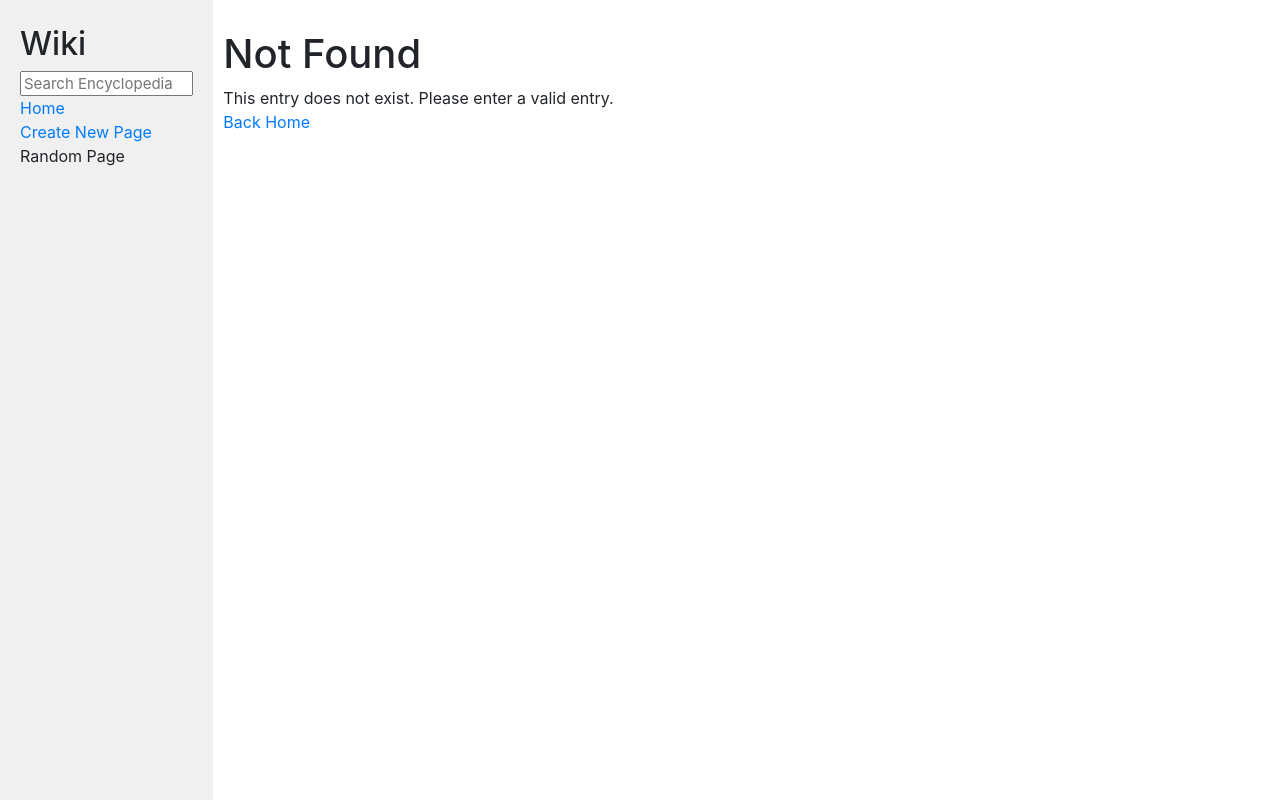
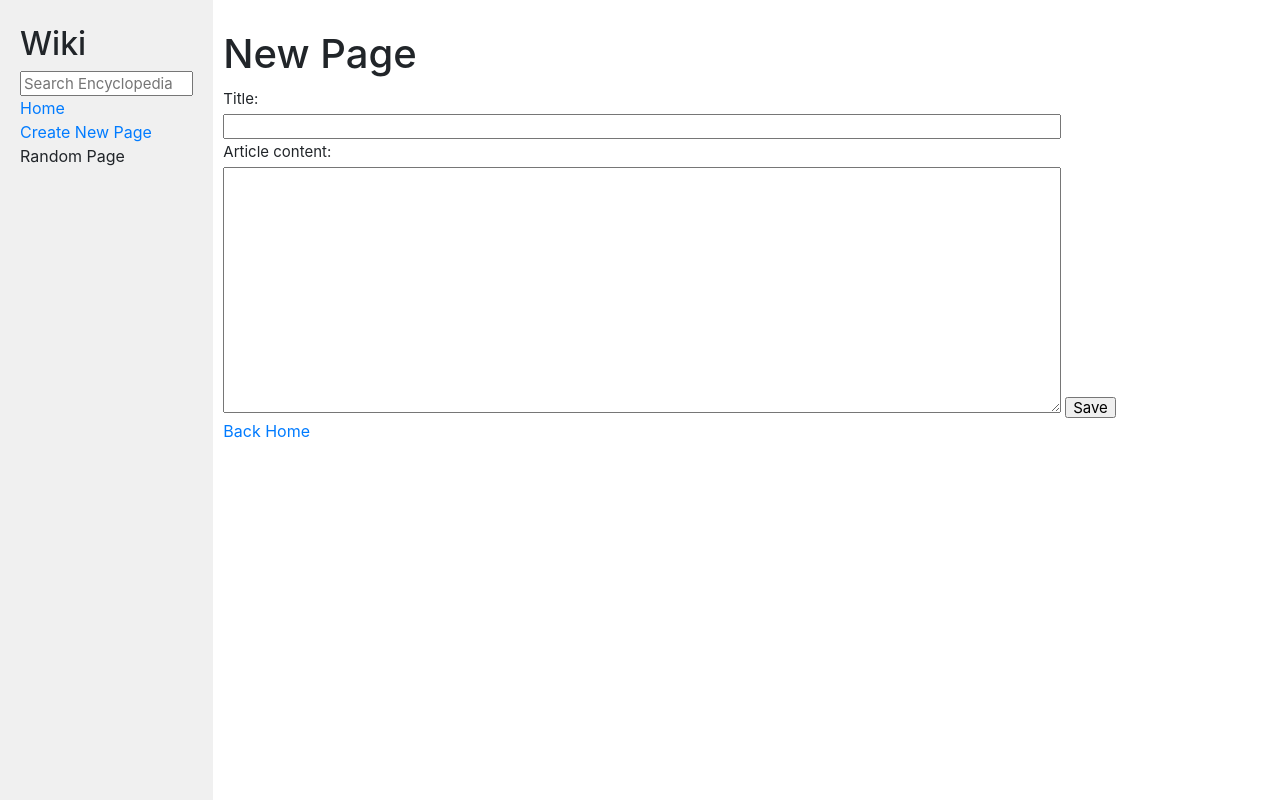
Before and after one commit to karlsauter/CS50W, a Django app: page /wiki/new/ in a window 1280 px wide. Run offline with Django 3.2, Linux system fonts and the light colour scheme; some libraries are stand-ins or nearby versions.

Commit message:
Finished implementing New Page

```diff
--- a/Project1/encyclopedia/forms.py
+++ b/Project1/encyclopedia/forms.py
@@ -1,4 +1,6 @@
 from django import forms
+from django.core.exceptions import ValidationError
+from . import util
 
 class SearchForm(forms.Form):
     q = forms.CharField(label="", required=False, max_length=100, widget=forms.TextInput(attrs={
@@ -6,10 +8,16 @@ class SearchForm(forms.Form):
         "placeholder":"Search Encyclopedia"
     }))
 
-class NewPageForm(forms.Form):
+class EntryForm(forms.Form):
     title = forms.CharField(label="Title", max_length=100, widget=forms.TextInput(attrs={
         "class":"title"
     }))
     content = forms.CharField(label="Article content", max_length=1000, widget=forms.Textarea(attrs={
         "class":"content"
     }))
+
+    def clean_title(self):
+        title = self.cleaned_data["title"]
+        if util.get_entry(title):
+            raise ValidationError("This entry already exists. Choose a different title.")
+        return title
--- a/Project1/encyclopedia/templates/encyclopedia/layout.html
+++ b/Project1/encyclopedia/templates/encyclopedia/layout.html
@@ -20,7 +20,7 @@
                         <a href="{% url 'index' %}">Home</a>
                     </div>
                     <div>
-                        <a href="{% url 'newpage' %}">Create New Page</a>
+                        <a href="{% url 'new' %}">Create New Page</a>
                     </div>
                     <div>
                         Random Page
--- a/Project1/encyclopedia/templates/encyclopedia/newpage.html
+++ b/Project1/encyclopedia/templates/encyclopedia/new.html
@@ -7,7 +7,8 @@
 {% block body %}
     <h1>New Page</h1>
 
-    <form action="url 'newpage'">
+    <form action="{% url 'new'%}" method="POST">
+        {% csrf_token %}
         {{ newPageForm }}
         <input type="submit" value="Save">
     </form>
--- a/Project1/encyclopedia/urls.py
+++ b/Project1/encyclopedia/urls.py
@@ -4,6 +4,7 @@ from . import views
 
 urlpatterns = [
     path("", views.index, name="index"),
-    path("wiki/newpage", views.newpage, name="newpage"),
+    path("wiki/new/", views.new, name="new"),
+    path("wiki/edit/<str:title>/", views.edit, name="edit"),
     path("wiki/<str:title>/", views.entry, name="entry")
 ]
--- a/Project1/encyclopedia/views.py
+++ b/Project1/encyclopedia/views.py
@@ -39,8 +39,21 @@ def entry(request, title):
         "entry": entry
     })
 
-def newpage(request):
-    return render(request, "encyclopedia/newpage.html", {
+def new(request):
+    if request.method == "POST":
+        form = forms.EntryForm(request.POST)
+        if form.is_valid():
+            title = form.cleaned_data["title"]
+            content = form.cleaned_data["content"]
+            util.save_entry(title, content)
+            return HttpResponseRedirect(reverse("entry", args=util.search_entries(title)))
+    else:
+        form = forms.EntryForm()
+
+    return render(request, "encyclopedia/new.html", {
         "searchForm": forms.SearchForm(),
-        "newPageForm": forms.NewPageForm()
+        "newPageForm": form
     })
+
+def edit(request):
+    return "Not yet implemented."
```
